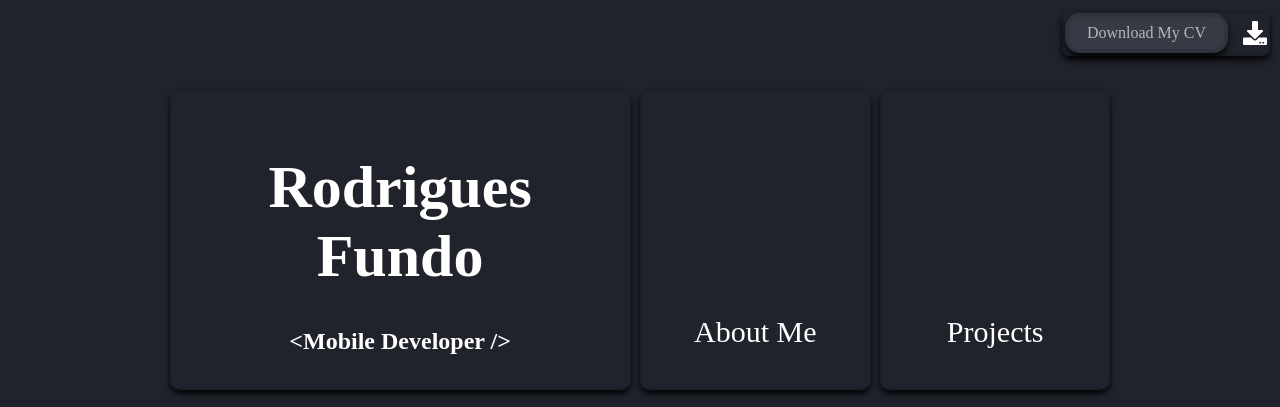
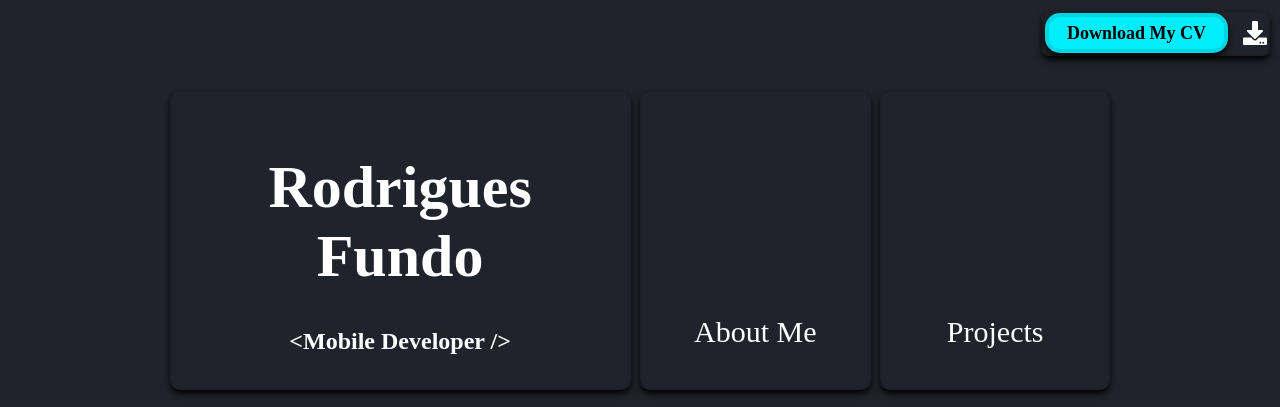
Before and after one commit to RodriguesFundo/Portfolio, a plain HTML site: page index.html in a window 1280 px wide. Shown: the top 407 px of the page. Drawn offline with Linux system fonts and the light colour scheme; some icons are missing.

```diff
--- a/assets/styles/main.css
+++ b/assets/styles/main.css
@@ -20,14 +20,15 @@
 .dl p{
   display: flex;
   align-items: center;
-  color: rgba(248, 248, 255, 0.656);
+  color: black;
   border-radius: 15px;
   border: 4px solid rgba(0, 0, 0, 0.1);
   box-shadow: 0 4px 6px rgba(0, 0, 0, 0.9);
-  font-size: medium;
+  font-size: large;
+  font-weight: bold;
   height: 4rem;
   padding: 0 1.8rem;
-  background-color: #4c4f5a88;
+  background: var(--secondaryTextColor);
 
 
 }
--- a/index.html
+++ b/index.html
@@ -125,8 +125,24 @@
 
     <section class="aboutMe">
         <!-- About Me -->
+        <!-- Apresentation -->
+        <div>
+            <div></div>
+            <div></div>
+        </div>
 
+        <!-- Picture -->
+        <div>
+
+        </div>
     </section>
+
+    <!-- <i class="ph ph-whatsapp-logo"></i>
+    <i class="ph-light ph-whatsapp-logo"></i>
+    <i class="ph-light ph-facebook-logo"></i>
+    <i class="ph-light ph-instagram-logo"></i>
+    <i class="ph-light ph-linkedin-logo"></i>
+    <i class="ph-light ph-github-logo"></i>-->
 
 
 </body>
```
